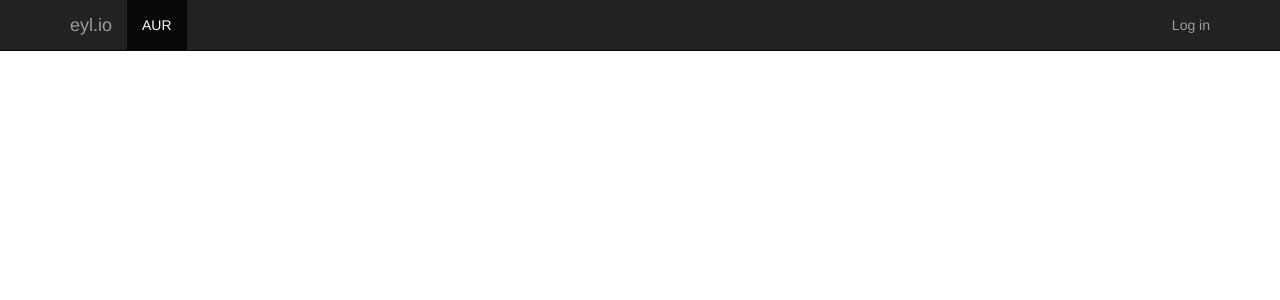
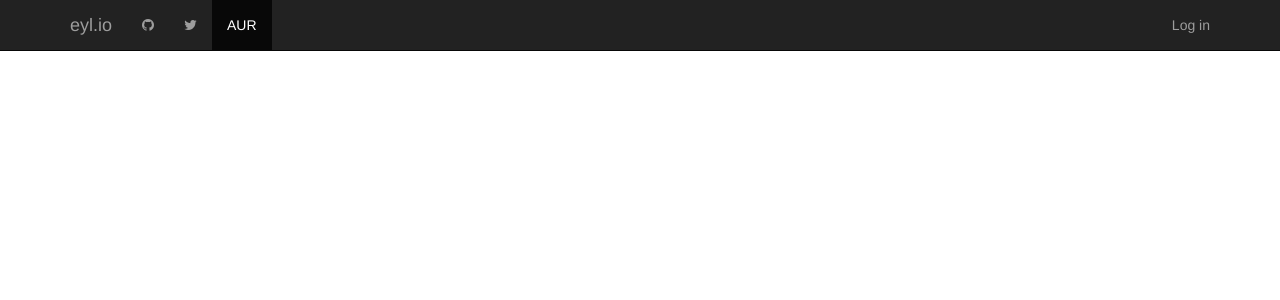
Before and after one commit to eyolfson/site, a Django app: page /aur/ in a window 1280 px wide. Shown: the top 300 px of the page. Run offline with Django 3.2, Linux system fonts and the light colour scheme; data that the repository does not hold is empty; some libraries are stand-ins or nearby versions.

Commit message:
Change to using font-awesome and put social links in navbar

```diff
--- a/templates/base.html
+++ b/templates/base.html
@@ -6,6 +6,7 @@
     <title>{% block title %}{% endblock %}</title>
     <meta name="viewport" content="width=device-width, initial-scale=1.0">
     <link href="{% static "css/bootstrap.css" %}" rel="stylesheet" type="text/css" />
+    <link href="{% static "css/font-awesome.css" %}" rel="stylesheet" type="text/css" />
     <link href="{% static "images/favicon.png" %}" rel="icon" type="image/png" />
   </head>
   <body>
@@ -23,6 +24,8 @@
 
         <div class="collapse navbar-collapse">
           <ul class="nav navbar-nav">
+            <li><a href="https://github.com/eyolfson/"><i class="fa fa-github"></i></a></li>
+            <li><a href="https://twitter.com/eyolfson/"><i class="fa fa-twitter"></i></a></li>
             <li{% block nav-aur %}{% endblock %}><a href="{% url 'aur:home' %}">AUR</a></li>
           </ul>
           <ul class="nav navbar-nav navbar-right">
--- a/templates/home.html
+++ b/templates/home.html
@@ -11,9 +11,4 @@
 
 {% include "aur/updates_table.html" with updates=aur_updates %}
 {% endif %}
-
-<p class="text-center">
-  <img src="{% static "images/github.png" %}" alt="GitHub" /> <a href="https://github.com/eyolfson/">eyolfson</a>
-  <img src="{% static "images/twitter.png" %}" alt="Twitter" /> <a href="https://twitter.com/eyolfson/">eyolfson</a>
-</p>
 {% endblock %}
```
